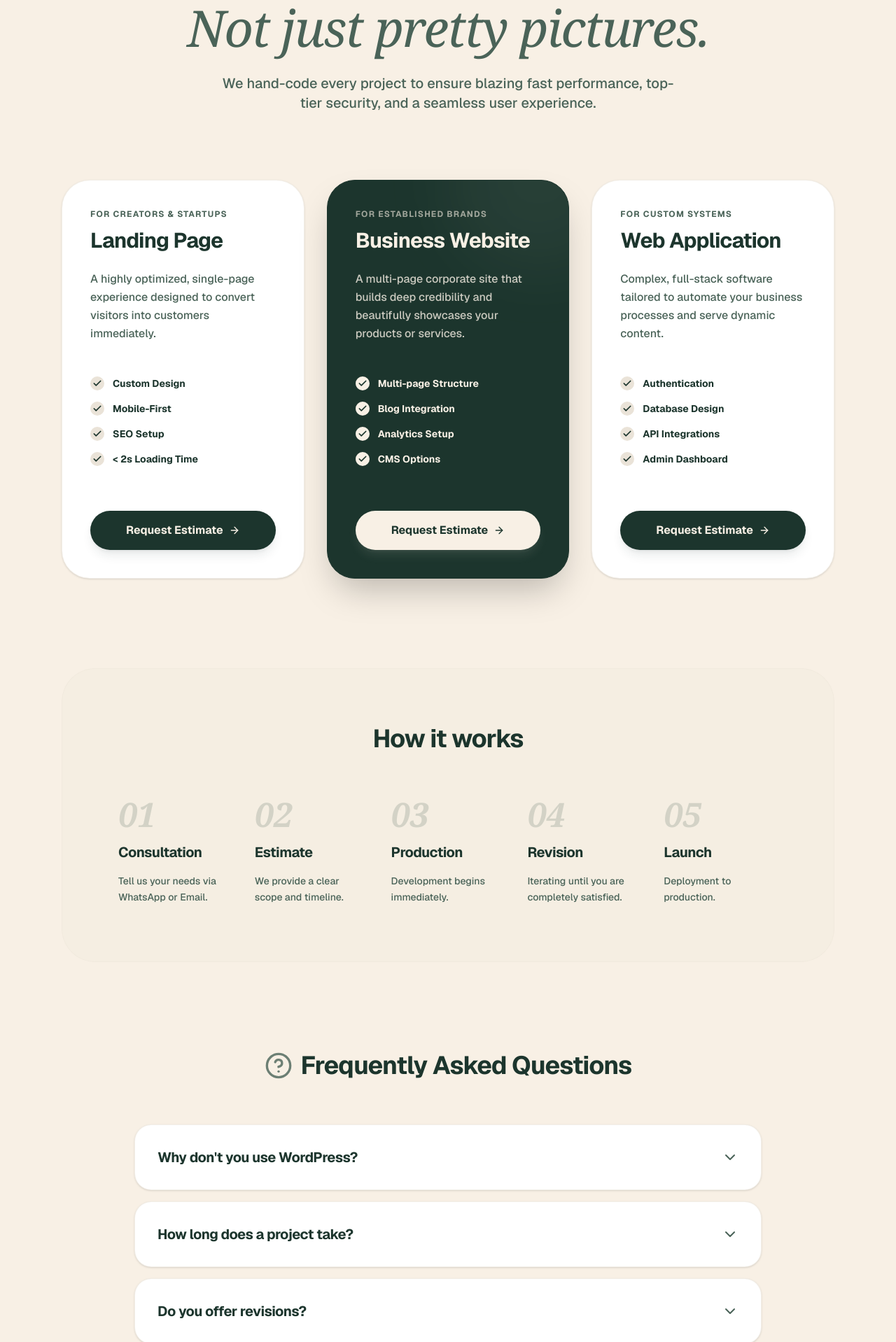
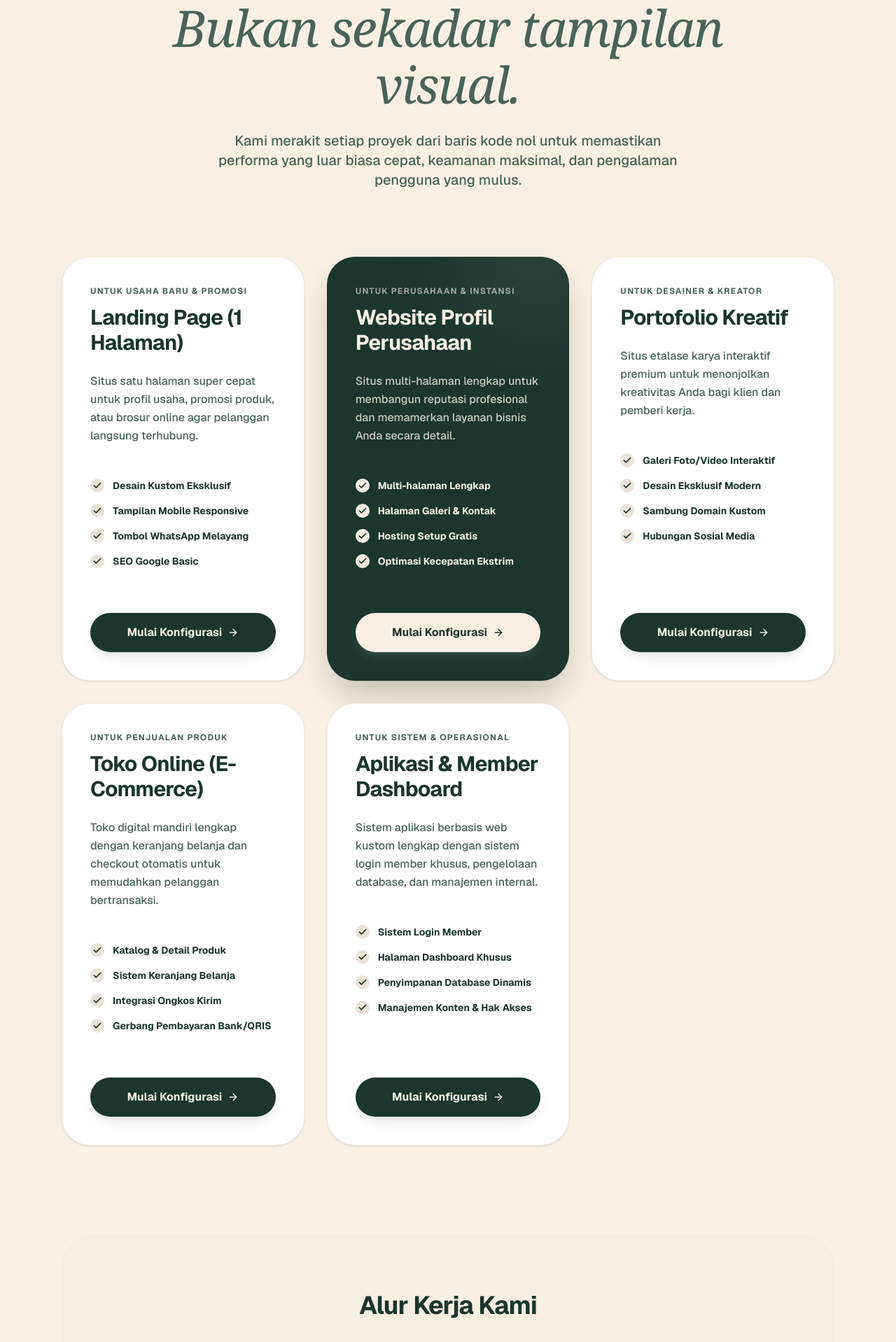
Before and after one commit to mrshlaf/codingbang, a Next.js app: page /services in a window 1280 px wide. Shown: the part 271-2189 px from the top of the page at 70% size. Built offline with nearby package versions, Linux system fonts and the light colour scheme.

Commit message:
feat: align services page copywriting and packages with the Indonesian layperson estimator

```diff
--- a/components/services-client.tsx
+++ b/components/services-client.tsx
@@ -21,46 +21,58 @@ const itemVariants = {
 
 const SERVICES = [
   {
-    title: "Landing Page",
-    target: "For creators & startups",
-    desc: "A highly optimized, single-page experience designed to convert visitors into customers immediately.",
-    features: ["Custom Design", "Mobile-First", "SEO Setup", "< 2s Loading Time"],
+    title: "Landing Page (1 Halaman)",
+    target: "Untuk Usaha Baru & Promosi",
+    desc: "Situs satu halaman super cepat untuk profil usaha, promosi produk, atau brosur online agar pelanggan langsung terhubung.",
+    features: ["Desain Kustom Eksklusif", "Tampilan Mobile Responsive", "Tombol WhatsApp Melayang", "SEO Google Basic"],
   },
   {
-    title: "Business Website",
-    target: "For established brands",
-    desc: "A multi-page corporate site that builds deep credibility and beautifully showcases your products or services.",
-    features: ["Multi-page Structure", "Blog Integration", "Analytics Setup", "CMS Options"],
+    title: "Website Profil Perusahaan",
+    target: "Untuk Perusahaan & Instansi",
+    desc: "Situs multi-halaman lengkap untuk membangun reputasi profesional dan memamerkan layanan bisnis Anda secara detail.",
+    features: ["Multi-halaman Lengkap", "Halaman Galeri & Kontak", "Hosting Setup Gratis", "Optimasi Kecepatan Ekstrim"],
     highlight: true,
   },
   {
-    title: "Web Application",
-    target: "For custom systems",
-    desc: "Complex, full-stack software tailored to automate your business processes and serve dynamic content.",
-    features: ["Authentication", "Database Design", "API Integrations", "Admin Dashboard"],
+    title: "Portofolio Kreatif",
+    target: "Untuk Desainer & Kreator",
+    desc: "Situs etalase karya interaktif premium untuk menonjolkan kreativitas Anda bagi klien dan pemberi kerja.",
+    features: ["Galeri Foto/Video Interaktif", "Desain Eksklusif Modern", "Sambung Domain Kustom", "Hubungan Sosial Media"],
+  },
+  {
+    title: "Toko Online (E-Commerce)",
+    target: "Untuk Penjualan Produk",
+    desc: "Toko digital mandiri lengkap dengan keranjang belanja dan checkout otomatis untuk memudahkan pelanggan bertransaksi.",
+    features: ["Katalog & Detail Produk", "Sistem Keranjang Belanja", "Integrasi Ongkos Kirim", "Gerbang Pembayaran Bank/QRIS"],
+  },
+  {
+    title: "Aplikasi & Member Dashboard",
+    target: "Untuk Sistem & Operasional",
+    desc: "Sistem aplikasi berbasis web kustom lengkap dengan sistem login member khusus, pengelolaan database, dan manajemen internal.",
+    features: ["Sistem Login Member", "Halaman Dashboard Khusus", "Penyimpanan Database Dinamis", "Manajemen Konten & Hak Akses"],
   },
 ];
 
 const PROCESS = [
-  { step: "01", title: "Consultation", desc: "Tell us your needs via WhatsApp or Email." },
-  { step: "02", title: "Estimate", desc: "We provide a clear scope and timeline." },
-  { step: "03", title: "Production", desc: "Development begins immediately." },
-  { step: "04", title: "Revision", desc: "Iterating until you are completely satisfied." },
-  { step: "05", title: "Launch", desc: "Deployment to production." },
+  { step: "01", title: "Konsultasi Cepat", desc: "Diskusikan kebutuhan proyek Anda secara santai via WhatsApp atau Email." },
+  { step: "02", title: "Estimasi Transparan", desc: "Kami berikan rancangan cetak biru spesifikasi fitur dan rincian harga terbaik." },
+  { step: "03", title: "Tahap Produksi", desc: "Tim pengembang kami langsung merakit website Anda dengan standar performa tertinggi." },
+  { step: "04", title: "Revisi & Masukan", desc: "Proses peninjauan bersama hingga tampilan dan fungsi website benar-benar sempurna." },
+  { step: "05", title: "Peluncuran Live", desc: "Penyetelan server cloud gratis, sambung domain, dan website resmi mengudara!" },
 ];
 
 const FAQS = [
   {
-    q: "Why don't you use WordPress?",
-    a: "WordPress is excellent for blogging, but often lacks the performance and tight security required for premium brand experiences. Our hand-coded systems are significantly faster, more secure, and perfectly tailored."
+    q: "Kenapa biayanya bisa sangat terjangkau?",
+    a: "Kami memotong biaya overhead agensi besar yang tidak perlu. Dengan arsitektur modern seperti Vercel dan Supabase, kami dapat memangkas biaya server bulanan menjadi sangat murah bahkan gratis di awal, tanpa mengorbankan kualitas sama sekali."
   },
   {
-    q: "How long does a project take?",
-    a: "Depending on the scope, landing pages typically take 3-7 days, while full business websites may take 1-2 weeks. Complex applications are estimated during consultation."
+    q: "Berapa lama proses pembuatan website?",
+    a: "Untuk Landing Page dan Company Profile sederhana biasanya selesai dalam 3 sampai 7 hari. Untuk sistem kustom yang lebih kompleks seperti E-Commerce atau Dashboard Member membutuhkan waktu sekitar 2 hingga 3 minggu."
   },
   {
-    q: "Do you offer revisions?",
-    a: "Absolutely. We work closely with you and offer structured revision rounds to ensure the final product perfectly aligns with your vision."
+    q: "Apakah saya bisa melakukan revisi?",
+    a: "Tentu saja. Kami mengutamakan kepuasan Anda. Kami menyediakan sesi revisi terstruktur agar hasil akhir website benar-benar sesuai dengan ekspektasi dan citra brand Anda."
   },
 ];
 
@@ -78,11 +90,11 @@ export function ServicesClient() {
         transition={{ duration: 0.8 }}
       >
         <h1 className="text-5xl md:text-7xl font-bold tracking-tight text-foreground leading-[1.1] max-w-4xl">
-          Websites that work. <br />
-          <span className="text-muted-foreground font-serif italic font-light">Not just pretty pictures.</span>
+          Website yang Berdampak. <br />
+          <span className="text-muted-foreground font-serif italic font-light">Bukan sekadar tampilan visual.</span>
         </h1>
         <p className="text-xl text-muted-foreground max-w-2xl font-medium">
-          We hand-code every project to ensure blazing fast performance, top-tier security, and a seamless user experience.
+          Kami merakit setiap proyek dari baris kode nol untuk memastikan performa yang luar biasa cepat, keamanan maksimal, dan pengalaman pengguna yang mulus.
         </p>
       </motion.section>
 
@@ -140,7 +152,7 @@ export function ServicesClient() {
                     : "bg-foreground text-background hover:bg-foreground/90 shadow-foreground/10"
                 )}
               >
-                Request Estimate
+                Mulai Konfigurasi
                 <ArrowRight className="w-4 h-4 group-hover/btn:translate-x-1 transition-transform" />
               </Link>
             </motion.div>
@@ -157,7 +169,7 @@ export function ServicesClient() {
         viewport={{ once: true, margin: "-100px" }}
       >
         <motion.h2 variants={itemVariants} className="text-4xl font-bold tracking-tight mb-16 text-center">
-          How it works
+          Alur Kerja Kami
         </motion.h2>
         <div className="grid grid-cols-1 md:grid-cols-5 gap-8 relative">
           {PROCESS.map((proc, idx) => (
```
